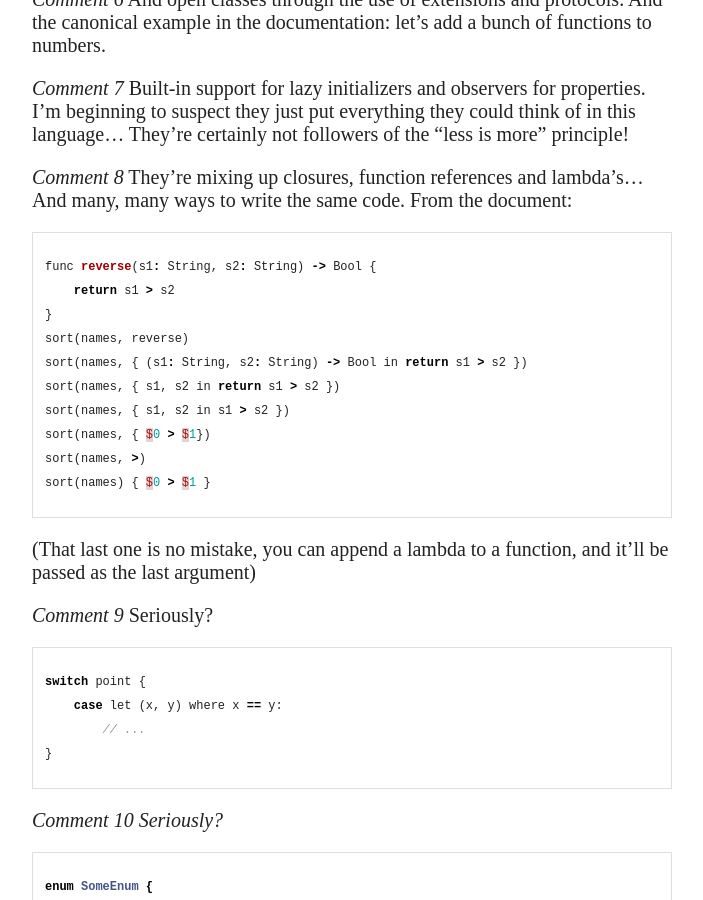
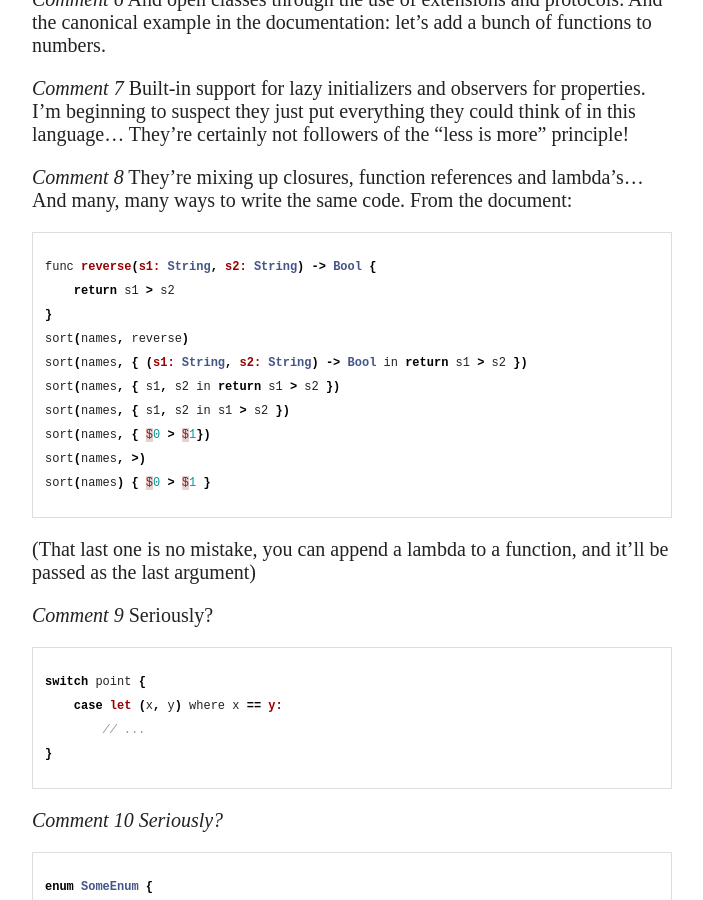
Before and after one commit to corani/corani.github.io, a Jekyll site: the page built from _posts/2014-06-10-swift-programming-language.md, in a window 1280 px wide and 900 px high, scrolled down 1892 px. Shown: the whole window, without its empty margins (318-1021 px from the left). Built offline with Jekyll 4.4.1, drawn with Linux system fonts in a browser that asks for light colours; nearby versions of some CDN libraries; comment, search, counter and statistics services are not loaded.

Commit message:
Change highlight language

```diff
--- a/_posts/2014-06-10-swift-programming-language.md
+++ b/_posts/2014-06-10-swift-programming-language.md
@@ -63,7 +63,7 @@ They're certainly not followers of the "less is more" principle!
 *Comment 8*
 They're mixing up closures, function references and lambda's... And many, many ways to write the same code. From the document:
 
-{% highlight c %}
+{% highlight java %}
 func reverse(s1: String, s2: String) -> Bool {
     return s1 > s2
 }
@@ -81,7 +81,7 @@ sort(names) { $0 > $1 }
 *Comment 9*
 Seriously?
 
-{% highlight c %}
+{% highlight java %}
 switch point {
     case let (x, y) where x == y:
         // ...
@@ -120,7 +120,7 @@ They do Automatic Reference Counting, but no proper garbage collection. I.e. isl
 using weak references.
 
 An island-of-refence is:
-{% highlight c %}
+{% highlight java %}
 A -> B
 B -> A
 {% endhighlight %}
@@ -130,7 +130,7 @@ collection...
 *Comment 13*
 Exponents and decimals in hexadecimal literals? Sure!
 
-{% highlight c %}
+{% highlight java %}
 0xC.3p0
 {% endhighlight %}
 is clear for anyone... right? (It's 12.1875. Apparently)?
```
